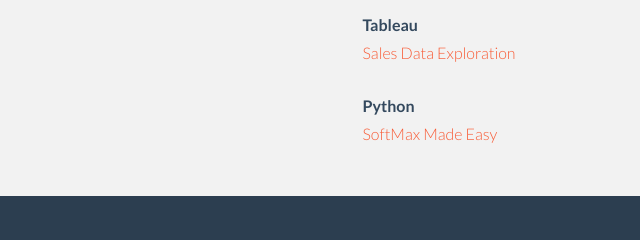
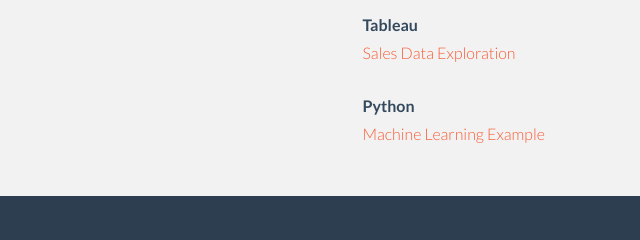
Before and after one commit to dougpagani/dougpagani.github.io, a plain HTML site: page index.html in a window 1280 px wide. Shown: the part 2200-2440 px from the top of the page, 0-640 px from the left. Drawn offline with Linux system fonts and the light colour scheme.

Commit message:
fixed an improper title -- still need to setup links

```diff
--- a/index.html
+++ b/index.html
@@ -175,7 +175,7 @@
 				    <a href="https://dougpagani.github.io/#skills">Sales Data Exploration</a> <br/>
 					</p>
                     <p><t>Python</t><br/>
-				    <a href="https://dougpagani.github.io/#skills">SoftMax  Made Easy</a> <br/>
+				    <a href="https://dougpagani.github.io/#skills">Machine Learning Example</a> <br/>
 					</p>
 				</div>
                 <!--<div class="col-lg-3">
```
